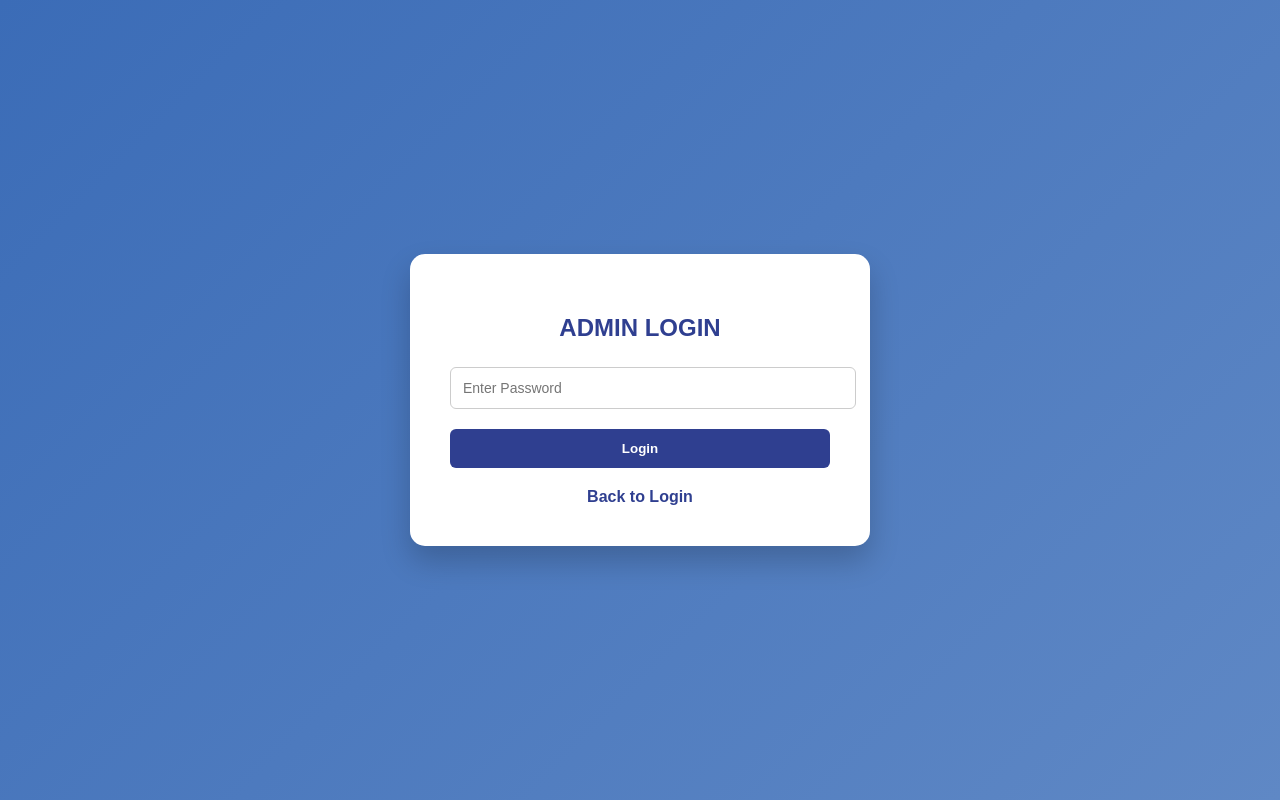
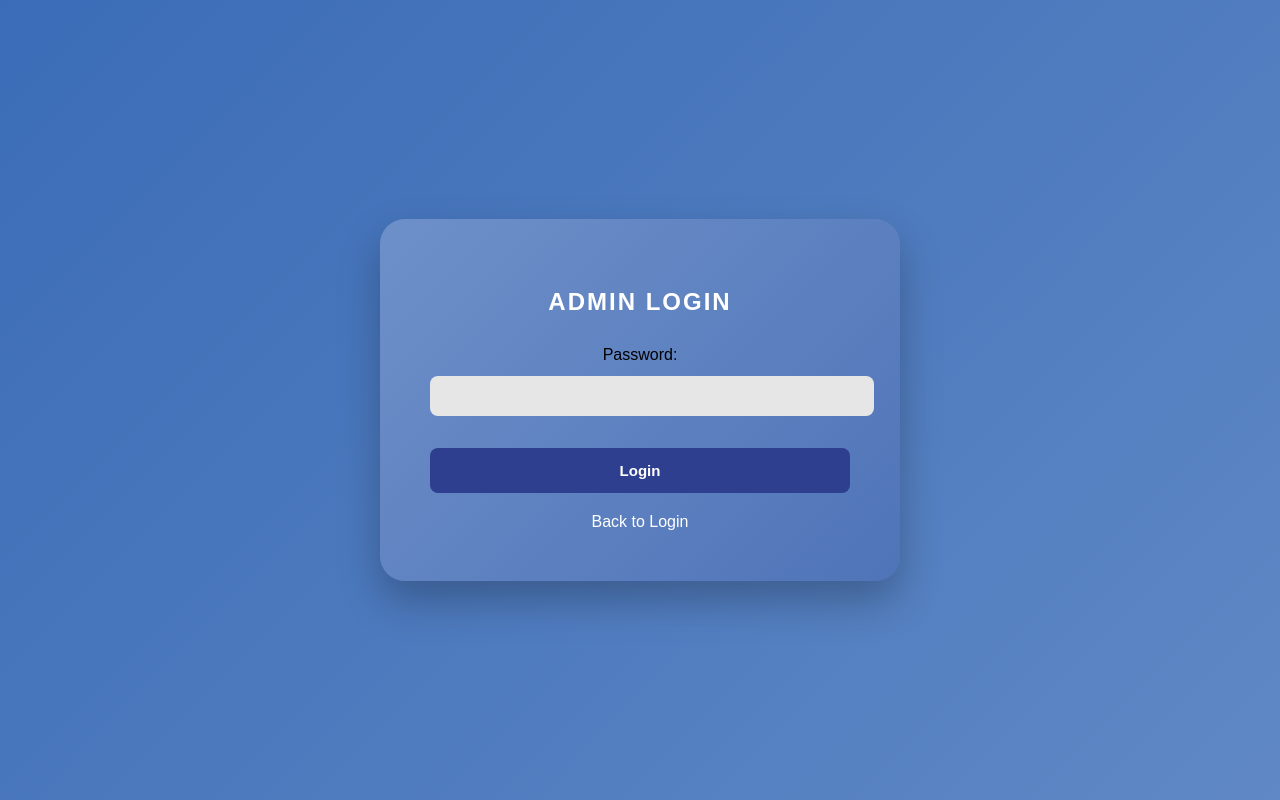
Before and after one commit to Pushti20/Ticket-system, a Flask app: page /admin in a window 1280 px wide. Run offline with Flask 3, Linux system fonts and the light colour scheme; some libraries are stand-ins or nearby versions.

Commit message:
Update admin_login.html

```diff
--- a/templates/admin_login.html
+++ b/templates/admin_login.html
@@ -15,52 +15,57 @@
         }
 
         .container {
-            background: white;
-            padding: 40px;
-            border-radius: 15px;
-            width: 380px;
+            background: linear-gradient(135deg, #6e90c9, #4f74b8);
+            padding: 50px;
+            border-radius: 25px;
+            width: 420px;
+            box-shadow: 0 20px 40px rgba(0,0,0,0.25);
             text-align: center;
-            box-shadow: 0 15px 30px rgba(0,0,0,0.2);
         }
 
         h2 {
-            margin-bottom: 25px;
-            color: #2f3f90;
+            color: white;
+            margin-bottom: 30px;
+            letter-spacing: 2px;
         }
 
         input {
             width: 100%;
             padding: 12px;
-            margin-bottom: 20px;
-            border-radius: 6px;
-            border: 1px solid #ccc;
+            margin: 12px 0;
+            border: none;
+            border-radius: 8px;
+            background: #e6e6e6;
             font-size: 14px;
+            outline: none;
         }
 
         button {
             width: 100%;
-            padding: 12px;
+            padding: 14px;
+            margin-top: 20px;
             background: #2f3f90;
             color: white;
             border: none;
-            border-radius: 6px;
+            border-radius: 8px;
             font-weight: bold;
+            font-size: 15px;
             cursor: pointer;
+            transition: 0.3s;
         }
 
         button:hover {
             background: #1e2c6d;
         }
 
-        .back-link {
+        a {
             display: block;
             margin-top: 20px;
-            color: #2f3f90;
+            color: white;
             text-decoration: none;
-            font-weight: bold;
         }
 
-        .back-link:hover {
+        a:hover {
             text-decoration: underline;
         }
     </style>
@@ -72,11 +77,13 @@
         <h2>ADMIN LOGIN</h2>
 
         <form method="POST">
-            <input type="password" name="password" placeholder="Enter Password" required>
+            Password:
+            <input type="password" name="password" required>
+
             <button type="submit">Login</button>
         </form>
 
-        <a href="/" class="back-link">Back to Login</a>
+        <a href="/">Back to Login</a>
     </div>
 
 </body>
```
